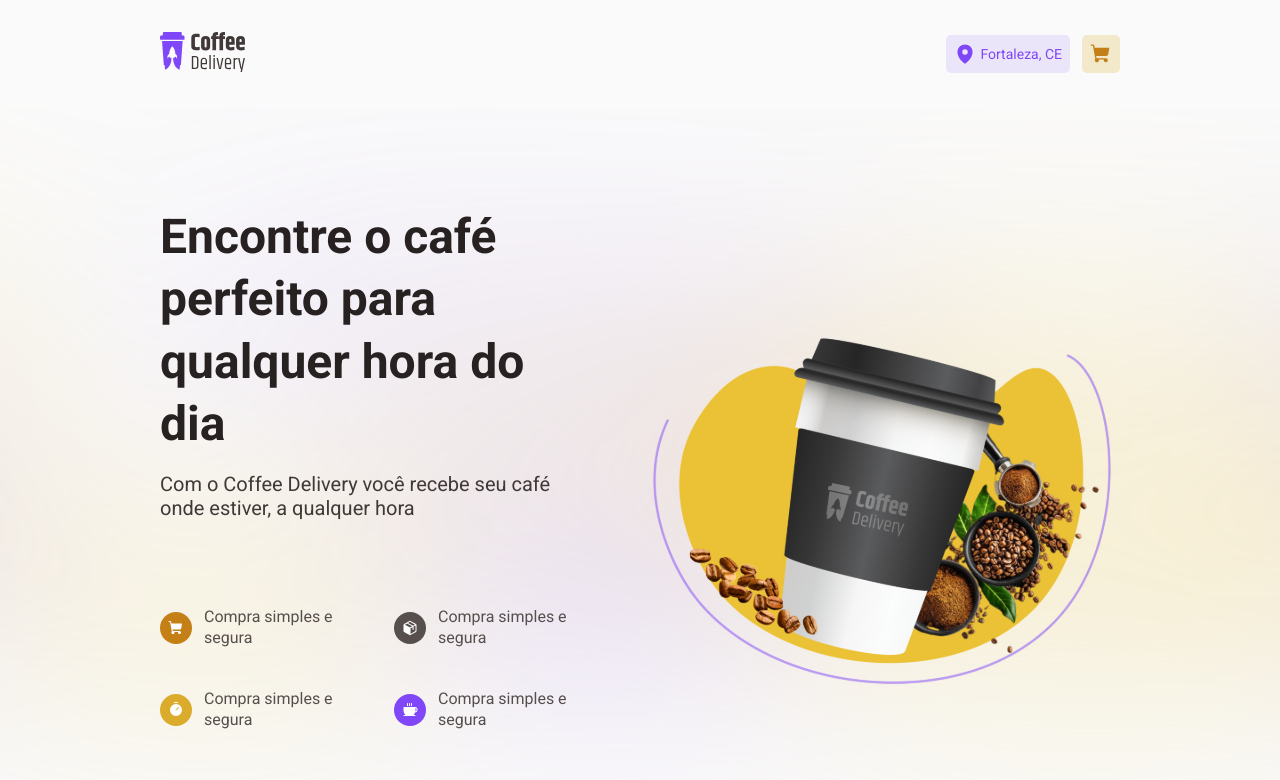
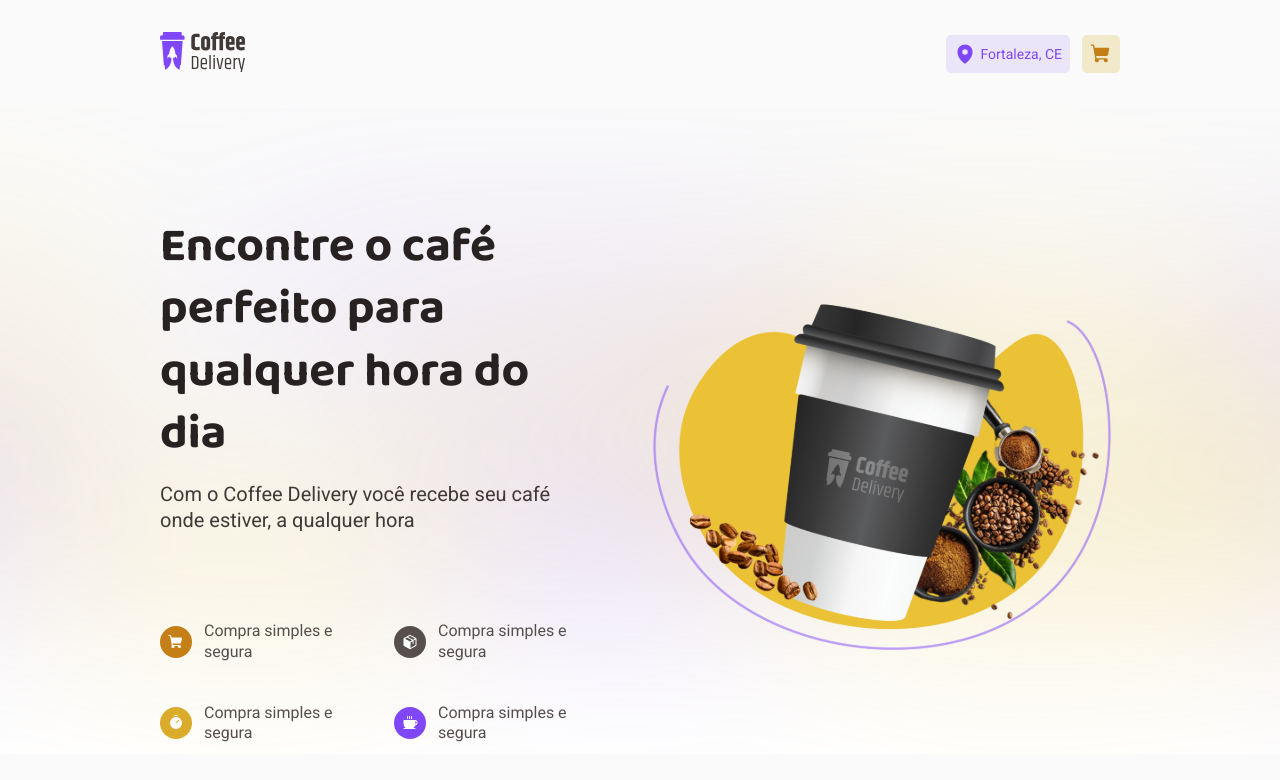
Before and after one commit to paulosantana95/coffee-deliery, a React (Vite) app: page / in a window 1280 px wide. Shown: the top 780 px of the page. Built offline with nearby package versions, Linux system fonts and the light colour scheme.

Commit message:
feat: Added Typography styles and adjusted Intro component

```diff
--- a/package.json
+++ b/package.json
@@ -11,6 +11,7 @@
   },
   "dependencies": {
     "phosphor-react": "^1.4.1",
+    "polished": "^4.2.2",
     "react": "^18.2.0",
     "react-dom": "^18.2.0",
     "react-router-dom": "^6.15.0",
--- /dev/null
+++ b/src/components/Typography.ts
@@ -0,0 +1,29 @@
+import styled from 'styled-components';
+
+interface TitleTextProps {
+  size?: "xl" | "l" | "m" | "s" | "xs";
+  color?: "title" | "subtitle" | "text";
+  weight?: string | number;
+}
+
+interface RegularTextProps {
+  size?: "l" | "m" | "s";
+  color?: "text" | "subtitle" | "label";
+  weight?: string | number;
+}
+
+export const TitleTextProps = styled.h1<TitleTextProps>`
+  color: ${({ theme, color }) => theme.colors[`base-${color ?? "title"}`]};
+  font-size: ${({ theme, size }) => theme.fontSizes[`title-${size ?? "m"}`]};
+  font-family: ${({ theme }) => theme.fonts.title};
+  line-height: 130%;
+  font-size: ${({ weight }) => weight ?? 800};
+`
+
+export const RegularText = styled.p<RegularTextProps>`
+  color: ${({ theme, color }) => theme.colors[`base-${color ?? "text"}`]};
+  font-size: ${({ theme, size }) => theme.fontSizes[`text-${size ?? "m"}`]};
+  font-family: ${({ theme }) => theme.fonts.regular};
+  line-height: 130%;
+  font-size: ${({ weight }) => weight ?? 400};
+`;
--- a/src/pages/Home/components/Intro/index.tsx
+++ b/src/pages/Home/components/Intro/index.tsx
@@ -8,41 +8,44 @@ import {
   IntroContent,
   SpanItems,
 } from "./styles";
+import { RegularText, TitleTextProps } from "../../../../components/Typography";
 
 export function Intro() {
   return (
     <IntroContainer>
       <IntroContent className="container">
         <IntroContainerTitle>
-          <h1>Encontre o café perfeito para qualquer hora do dia</h1>
-          <p>
+          <TitleTextProps size="xl">
+            Encontre o café perfeito para qualquer hora do dia
+          </TitleTextProps>
+          <RegularText size="l" color="subtitle">
             Com o Coffee Delivery você recebe seu café onde estiver, a qualquer
             hora
-          </p>
+          </RegularText>
           <IntroContainerItems>
             <div>
               <SpanItems variant="yellow-dark">
                 <ShoppingCart size={16} weight="fill" />
               </SpanItems>
-              <p>Compra simples e segura</p>
+              <RegularText>Compra simples e segura</RegularText>
             </div>
             <div>
               <SpanItems variant="base-text">
                 <Package size={16} weight="fill" />
               </SpanItems>
-              <p>Compra simples e segura</p>
+              <RegularText>Compra simples e segura</RegularText>
             </div>
             <div>
               <SpanItems variant="yellow">
                 <Timer size={16} weight="fill" />
               </SpanItems>
-              <p>Compra simples e segura</p>
+              <RegularText>Compra simples e segura</RegularText>
             </div>
             <div>
               <SpanItems variant="purple">
                 <Coffee size={16} weight="fill" />
               </SpanItems>
-              <p>Compra simples e segura</p>
+              <RegularText>Compra simples e segura</RegularText>
             </div>
           </IntroContainerItems>
         </IntroContainerTitle>
--- a/src/pages/Home/components/Intro/styles.ts
+++ b/src/pages/Home/components/Intro/styles.ts
@@ -1,11 +1,17 @@
+import { rgba } from 'polished';
+
 import styled from 'styled-components';
 import IntroBackground from '../../../../assets/intro-background.svg';
 
 export const IntroContainer = styled.section`
   padding-top: 4.125rem;
-  padding-bottom: 4.125rem;
   margin-bottom: 2rem;
-  background: ${() => `url(${IntroBackground}) no-repeat center`};
+  background: ${({ theme }) => `url(${IntroBackground}) no-repeat center, linear-gradient(
+    0deg,
+    ${theme.colors.white} 0%,
+    ${rgba(theme.colors.background, 0.2)} 50%,
+    ${theme.colors.background} 100%
+  )`};
   background-size: cover;
 `;
 
@@ -24,21 +30,7 @@ export const IntroContainerTitle = styled.div`
   align-items: flex-start;
   justify-content: center;
   gap: 1rem;
-
-  h1 {
-    font-size: ${({ theme }) => theme.fontSizes['title-xl']};
-    color: ${({ theme }) => theme.colors['base-title']};
-    font-weight: 800;
-    line-height: 130%;
-  }
-
-  p {
-    font-size: ${({ theme }) => theme.fontSizes['text-l']};
-    color: ${({ theme }) => theme.colors['base-subtitle']};
-  }
   `;
-
-
 
 export const IntroContainerItems = styled.div`
   padding-top: 4.4688rem;
@@ -51,14 +43,6 @@ export const IntroContainerItems = styled.div`
     justify-content: center;
     align-items: center;
     gap: 0.75rem;
-
-    p {
-      font-family: ${({ theme }) => theme.fonts.regular};
-      color: ${({ theme }) => theme.colors['base-text']};
-      font-size: ${({ theme }) => theme.fontSizes['text-m']};
-      font-weight: 400;
-      line-height: 130%;
-    }
   }
   `;
 
@@ -78,4 +62,5 @@ export const SpanItems = styled.span<SpanVariantProps>`
 
 export const IntroBannerImage = styled.div`
   padding-top: 5.75rem;
+  padding-bottom: 5.75rem;
 `
```
Also changed, not shown: 1 other file (tests, documents, lock files or other folders).
